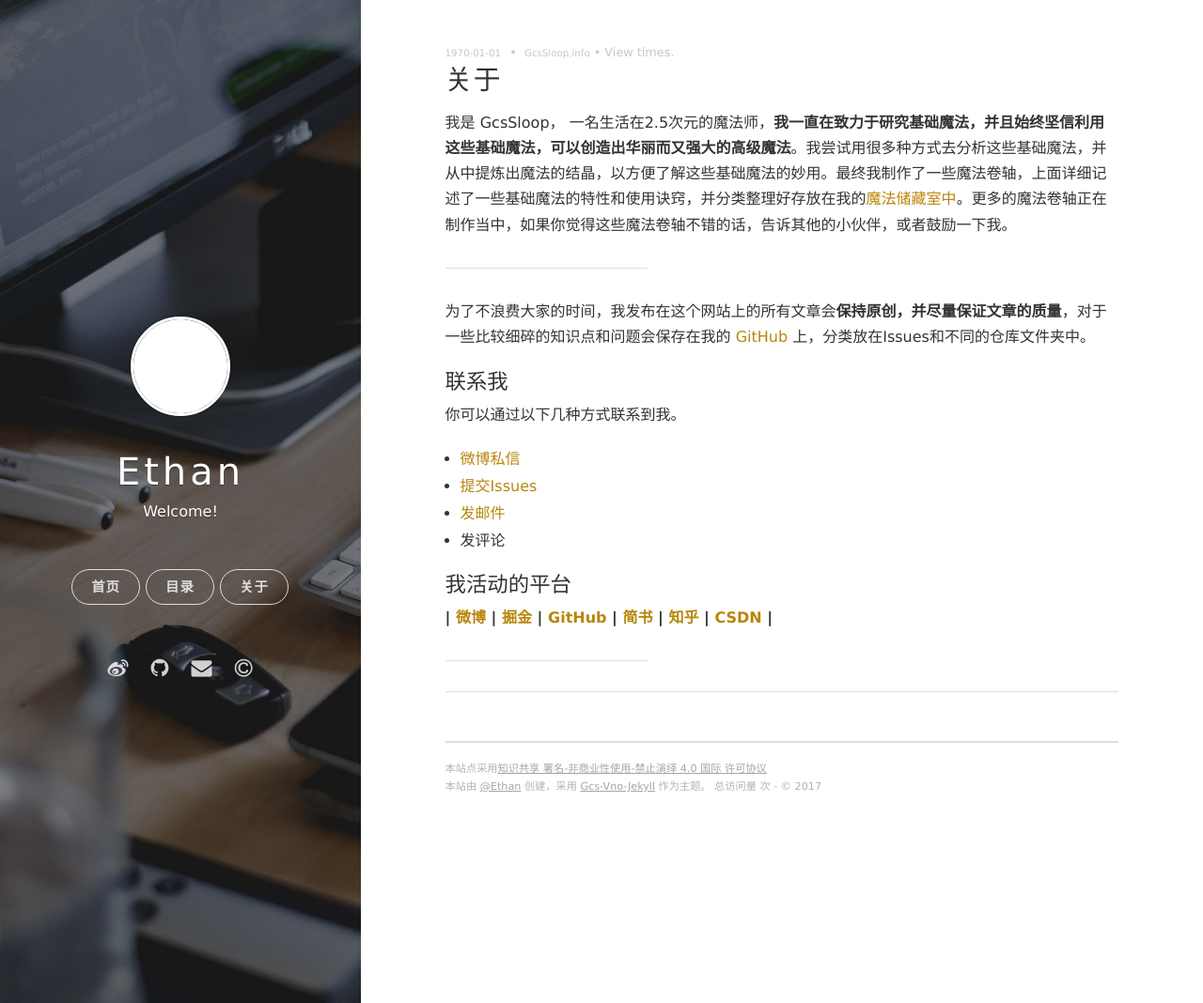
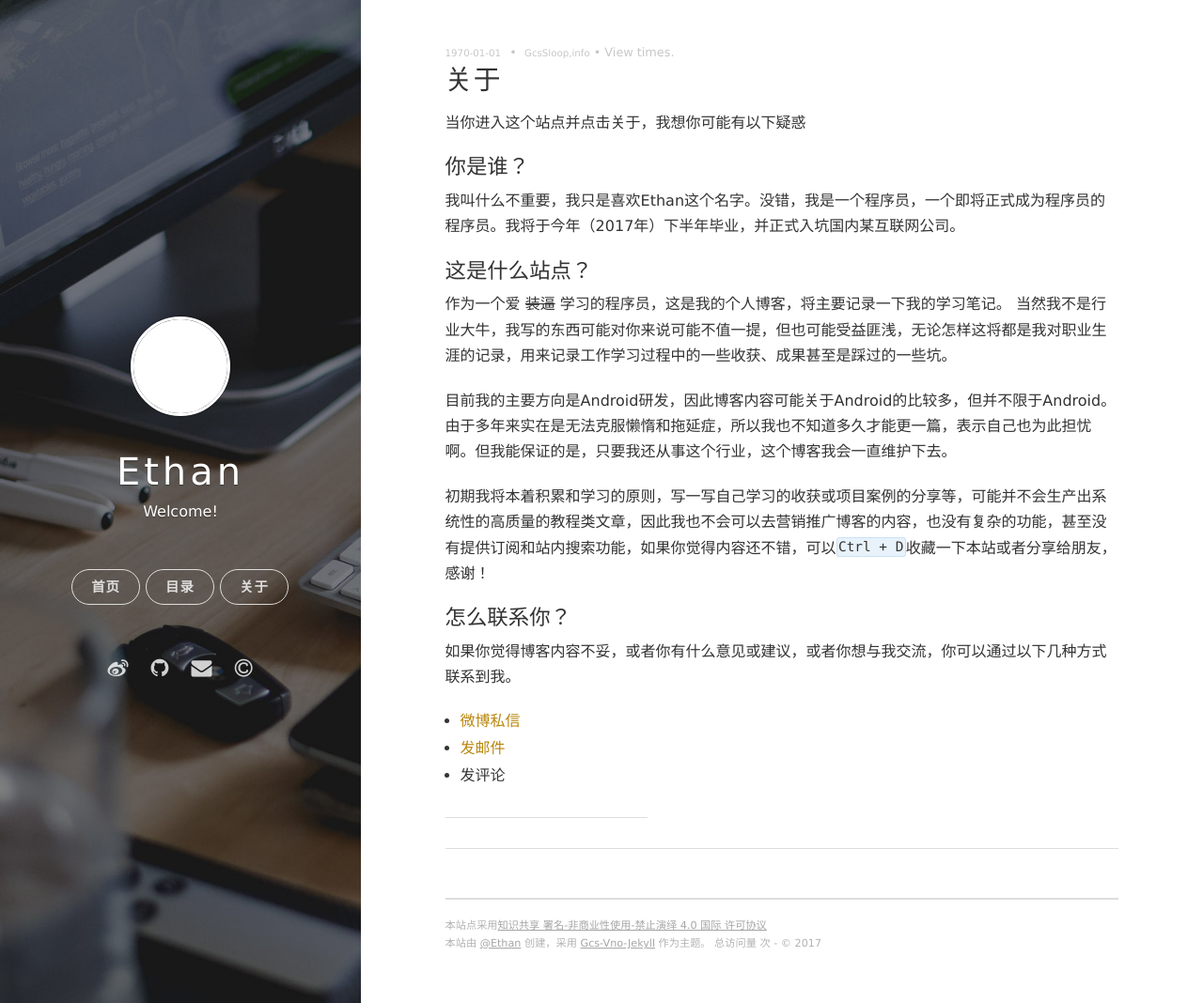
Before and after one commit to Ethan-9606/Ethan-9606.github.io, a Jekyll site: the page built from _posts/1970-01-01-about.md, in a window 1280 px wide and 1068 px high. Shown: the whole window at 94% size. Built offline with Jekyll 4.4.1, drawn with Linux system fonts in a browser that asks for light colours; nearby versions of some CDN libraries; comment, search, counter and statistics services are not loaded.

Commit message:
edit my info

```diff
--- a/_posts/1970-01-01-about.md
+++ b/_posts/1970-01-01-about.md
@@ -4,34 +4,32 @@ category: Info
 title: 关于
 tags: GcsSloop, info
 keywords: GcsSloop, gcssloop
-excerpt: 我是 GcsSloop， 一名生活在2.5次元的魔法师，平时研究一下魔法，做一些魔法卷轴，也会把一些研究成果贡献出来，以帮助新入门的魔法师更快速的成长为高级魔法师。点击此处查看我公布的魔法研究成果。
+excerpt: 我是Ethan，入门级程序员，将于2017下半年正式入坑国内某互联网公司
 redirect_from:
   - /1970/01/about/
 ---
 
-我是 GcsSloop， 一名生活在2.5次元的魔法师，**我一直在致力于研究基础魔法，并且始终坚信利用这些基础魔法，可以创造出华丽而又强大的高级魔法**。我尝试用很多种方式去分析这些基础魔法，并从中提炼出魔法的结晶，以方便了解这些基础魔法的妙用。最终我制作了一些魔法卷轴，上面详细记述了一些基础魔法的特性和使用诀窍，并分类整理好存放在我的[魔法储藏室中](http://www.gcssloop.com/#blog)。更多的魔法卷轴正在制作当中，如果你觉得这些魔法卷轴不错的话，告诉其他的小伙伴，或者鼓励一下我。
 
-******
+当你进入这个站点并点击关于，我想你可能有以下疑惑
 
-为了不浪费大家的时间，我发布在这个网站上的所有文章会**保持原创，并尽量保证文章的质量**，对于一些比较细碎的知识点和问题会保存在我的 [GitHub](https://github.com/GcsSloop) 上，分类放在Issues和不同的仓库文件夹中。
 
-### 联系我
+### 你是谁？
 
-你可以通过以下几种方式联系到我。
+我叫什么不重要，我只是喜欢Ethan这个名字。没错，我是一个程序员，一个即将正式成为程序员的程序员。我将于今年（2017年）下半年毕业，并正式入坑国内某互联网公司。
 
-* [微博私信](http://weibo.com/GcsSloop)
-* [提交Issues](https://github.com/GcsSloop/AndroidNote/issues)
-* [发邮件](mailto:GcsSloop@gmail.com)
+### 这是什么站点？
+
+作为一个爱 ~~装逼~~ 学习的程序员，这是我的个人博客，将主要记录一下我的学习笔记。 当然我不是行业大牛，我写的东西可能对你来说可能不值一提，但也可能受益匪浅，无论怎样这将都是我对职业生涯的记录，用来记录工作学习过程中的一些收获、成果甚至是踩过的一些坑。
+
+目前我的主要方向是Android研发，因此博客内容可能关于Android的比较多，但并不限于Android。由于多年来实在是无法克服懒惰和拖延症，所以我也不知道多久才能更一篇，表示自己也为此担忧啊。但我能保证的是，只要我还从事这个行业，这个博客我会一直维护下去。
+
+初期我将本着积累和学习的原则，写一写自己学习的收获或项目案例的分享等，可能并不会生产出系统性的高质量的教程类文章，因此我也不会可以去营销推广博客的内容，也没有复杂的功能，甚至没有提供订阅和站内搜索功能，如果你觉得内容还不错，可以`Ctrl + D`收藏一下本站或者分享给朋友，感谢！
+
+
+### 怎么联系你？
+
+如果你觉得博客内容不妥，或者你有什么意见或建议，或者你想与我交流，你可以通过以下几种方式联系到我。
+
+* [微博私信](http://weibo.com/qingyan0000)
+* [发邮件](mailto:zss9606@126.com)
 * 发评论
-
-### 我活动的平台
-
-<strong>
-| [微博](http://weibo.com/GcsSloop)
-| [掘金](http://gold.xitu.io/#/user/56dd579a75c4cd4365aca918)
-| [GitHub](https://github.com/GcsSloop)
-| [简书](http://www.jianshu.com/users/bc2fa21dbd1e/latest_articles)
-| [知乎](https://www.zhihu.com/people/GcsSloop)
-| [CSDN](http://blog.csdn.net/u013831257?viewmode=list)
-|
-</strong>
```
